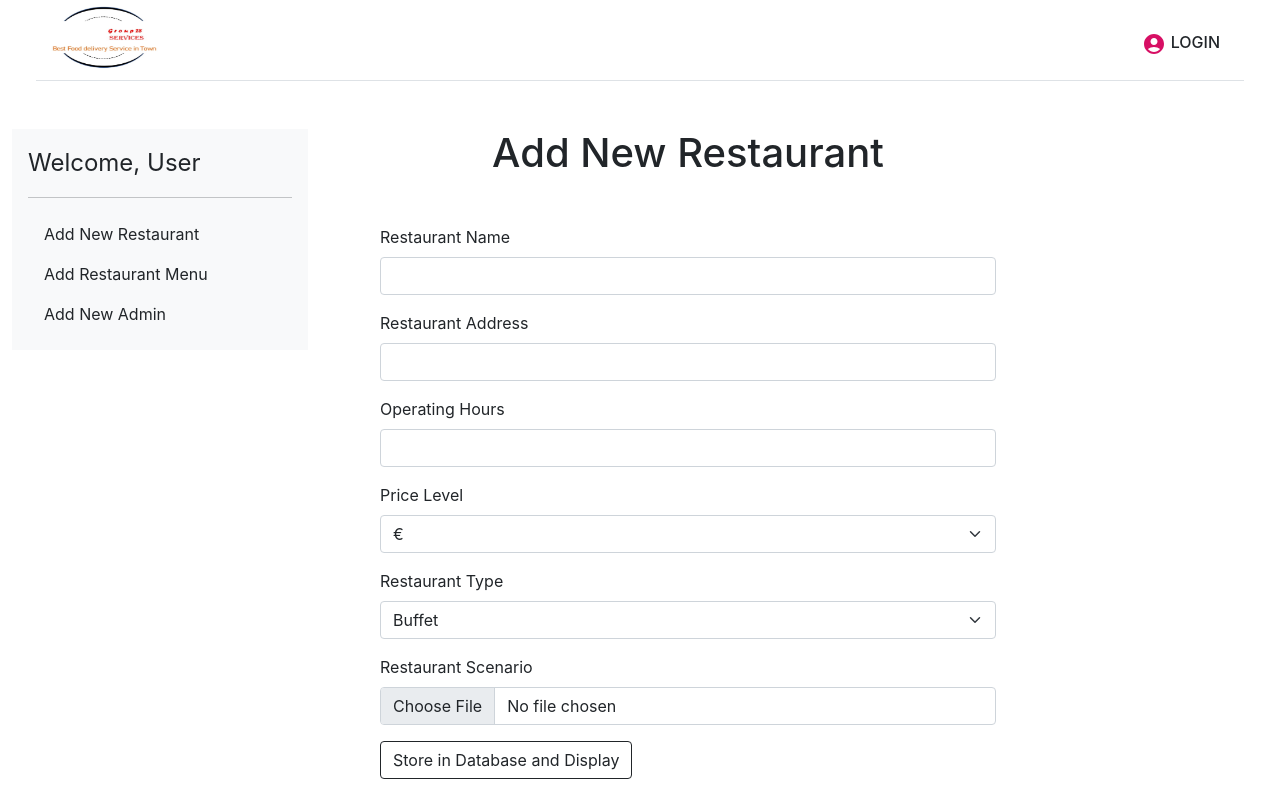
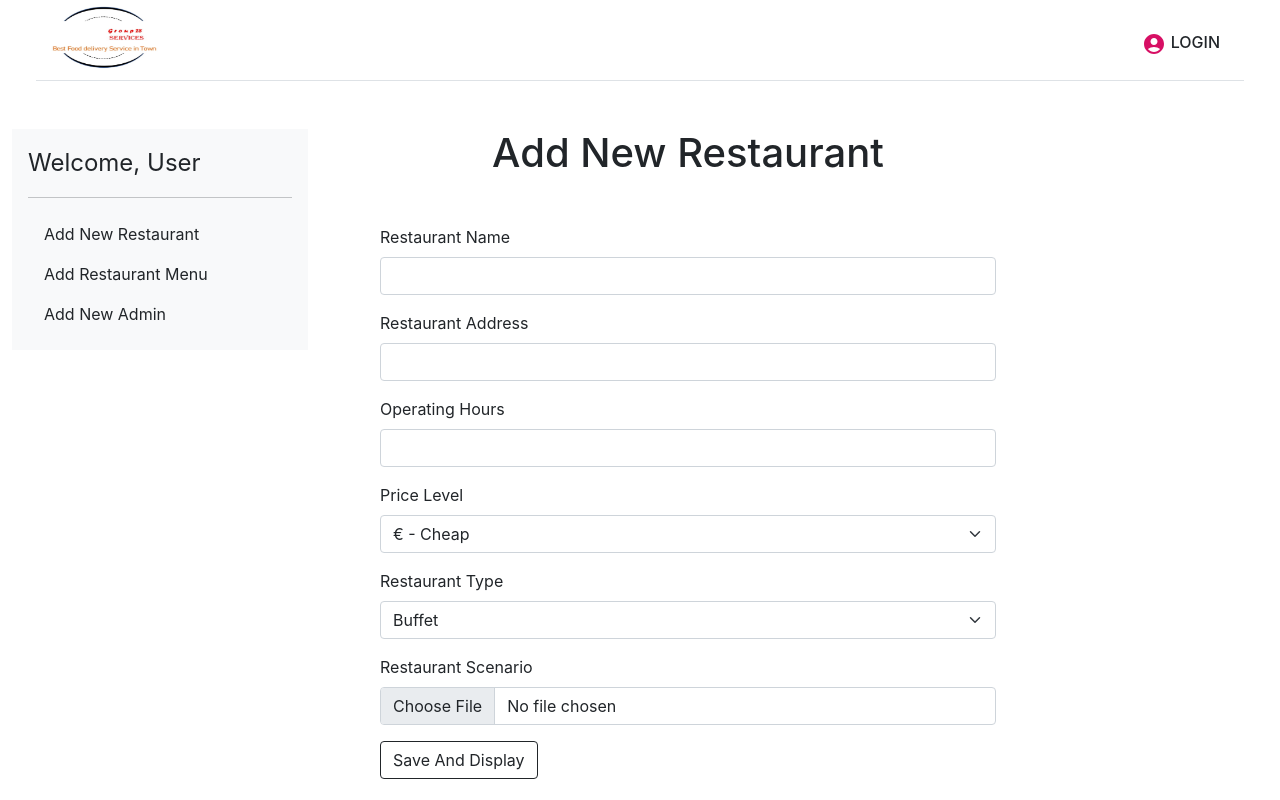
Before and after one commit to TomiLakkakorpi/HerokuAWAProject, a React (Create React App) app: page /newRestaurant in a window 1280 px wide. Built offline with nearby package versions, Linux system fonts and the light colour scheme.

Commit message:
Updated Add New Restaurant UI

```diff
--- a/src/components/Admin/NewRestaurant/NewRestaurant.js
+++ b/src/components/Admin/NewRestaurant/NewRestaurant.js
@@ -47,10 +47,10 @@ const NewMenu = () => {
                   Price Level
                 </label>
                 <select class="form-select" aria-label="Default select example">
-                  <option selected>€</option>
-                  <option>€€</option>
-                  <option>€€€</option>
-                  <option>€€€€</option>
+                  <option selected>€ - Cheap</option>
+                  <option>€€ - Average</option>
+                  <option>€€€ - Expensive</option>
+                  <option>€€€€ - Very Expensive</option>
                 </select>
               </div>
               <div class="mb-3">
@@ -61,11 +61,13 @@ const NewMenu = () => {
                   <option selected>Buffet</option>
                   <option>Pizza</option>
                   <option>Burger</option>
-                  <option>Suchi</option>
+                  <option>Sushi</option>
                   <option>Chinese</option>
-                  <option>Vegeterian</option>
+                  <option>Japanese</option>
+                  <option>Mediterranean</option>
                   <option>Mexican</option>
                   <option>Thai</option>
+                  <option>Vegeterian</option>
                 </select>
               </div>
               <div class="mb-3">
@@ -76,7 +78,7 @@ const NewMenu = () => {
               </div>
               <button type="submit" class="btn btn-outline-dark">
                 {" "}
-                Store in Database and Display
+                Save And Display
               </button>
             </form>
           </div>
```
